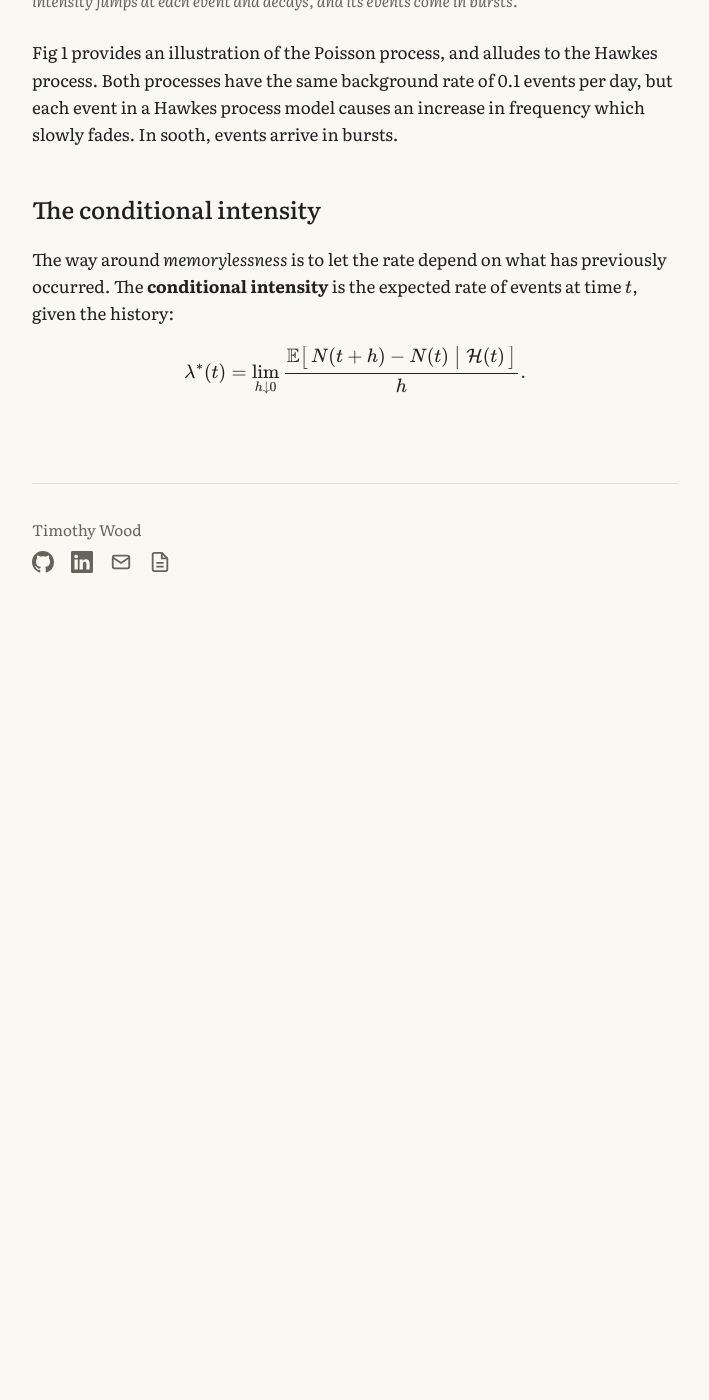
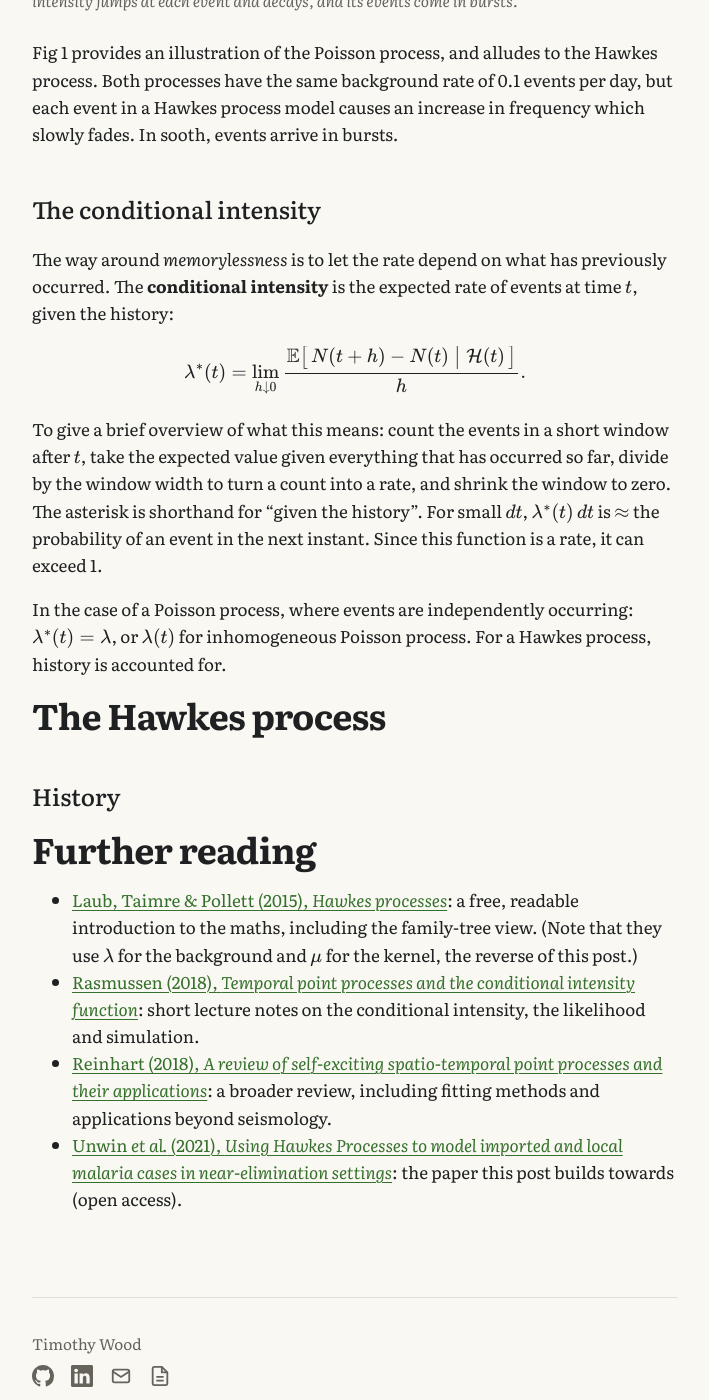
Before and after one commit to timj-wood/timj-wood.github.io, a Jekyll site: the page built from _posts/2026-09-23-hawkes-processes.md, in a window 1280 px wide and 1400 px high, scrolled down 2573 px. Shown: the whole window, without its empty margins (285-994 px from the left). Built offline with Jekyll 4.4.1, drawn with Linux system fonts in a browser that asks for light colours; before the commit the page ends 3203 px from its top, so only the background shows below that; some of the changed text lies outside the part shown.

Commit message:
Update 2026-09-23-hawkes-processes.md

```diff
--- a/_posts/2026-09-23-hawkes-processes.md
+++ b/_posts/2026-09-23-hawkes-processes.md
@@ -35,7 +35,7 @@ Three key points:
 - The number of events in a window of length $T$ is $\text{Poisson}(\lambda T)$, so the variance is equal to the mean. Counts which vary more than the mean (known as overdispersion) are an early indicator that events cluster, though the cause cannot be deciphered from this.
 - If the rate changes overtime but is fixed in advance, for example $\lambda(t)$ rising around the holidays when more people travel, this produces an *inhomogeneous* Poisson process. The expected number of events between $a$ and $b$ is then the area under the rate curve, $\int_a^b \lambda(t)\,dt$.
 
-The key limitation of the Poisson process is taht events essentially ignore each other. During an epidemic, where each case causes more transmission, this is not the applicable.
+The key limitation of the Poisson process is that events essentially ignore each other. During an epidemic, where each case causes more transmission, this is not the applicable.
 
 <figure>
   <img src="/assets/posts/hawkes/poisson_vs_hawkes.png" alt="A Poisson process and a Hawkes process with the same background rate">
@@ -51,3 +51,21 @@ The way around *memorylessness* is to let the rate depend on what has previously
 $$
 \lambda^{\ast}(t) = \lim_{h \downarrow 0} \frac{\mathbb{E}\big[\,N(t+h) - N(t) \;\big|\; \mathcal{H}(t)\,\big]}{h}.
 $$
+
+To give a brief overview of what this means: count the events in a short window after $t$, take the expected value given everything that has occurred so far, divide by the window width to turn a count into a rate, and shrink the window to zero. The asterisk is shorthand for "given the history". For small $dt$, $\lambda^{\ast}(t)\,dt$ is $\approx$ the probability of an event in the next instant. Since this function is a rate, it can exceed 1.
+
+In the case of a Poisson process, where events are independently occurring: $\lambda^{\ast}(t) = \lambda$, or $\lambda(t)$ for inhomogeneous Poisson process. For a Hawkes process, history is accounted for.
+
+# The Hawkes process
+
+## History
+
+
+
+
+# Further reading
+
+- [Laub, Taimre & Pollett (2015), *Hawkes processes*](https://arxiv.org/abs/1507.02822): a free, readable introduction to the maths, including the family-tree view. (Note that they use $\lambda$ for the background and $\mu$ for the kernel, the reverse of this post.)
+- [Rasmussen (2018), *Temporal point processes and the conditional intensity function*](https://arxiv.org/abs/1806.00221): short lecture notes on the conditional intensity, the likelihood and simulation.
+- [Reinhart (2018), *A review of self-exciting spatio-temporal point processes and their applications*](https://doi.org/10.1214/17-STS629): a broader review, including fitting methods and applications beyond seismology.
+- [Unwin *et al.* (2021), *Using Hawkes Processes to model imported and local malaria cases in near-elimination settings*](https://doi.org/10.1371/journal.pcbi.1008830): the paper this post builds towards (open access).
```
